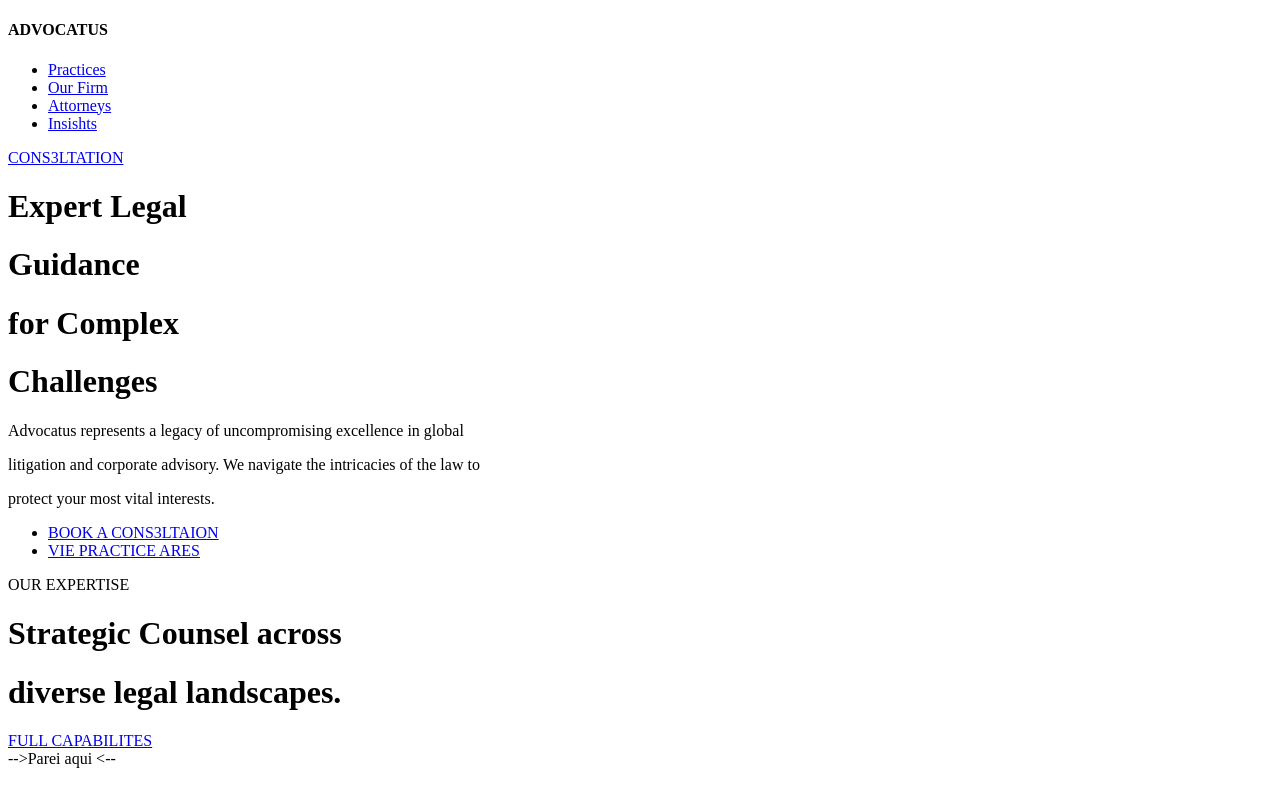
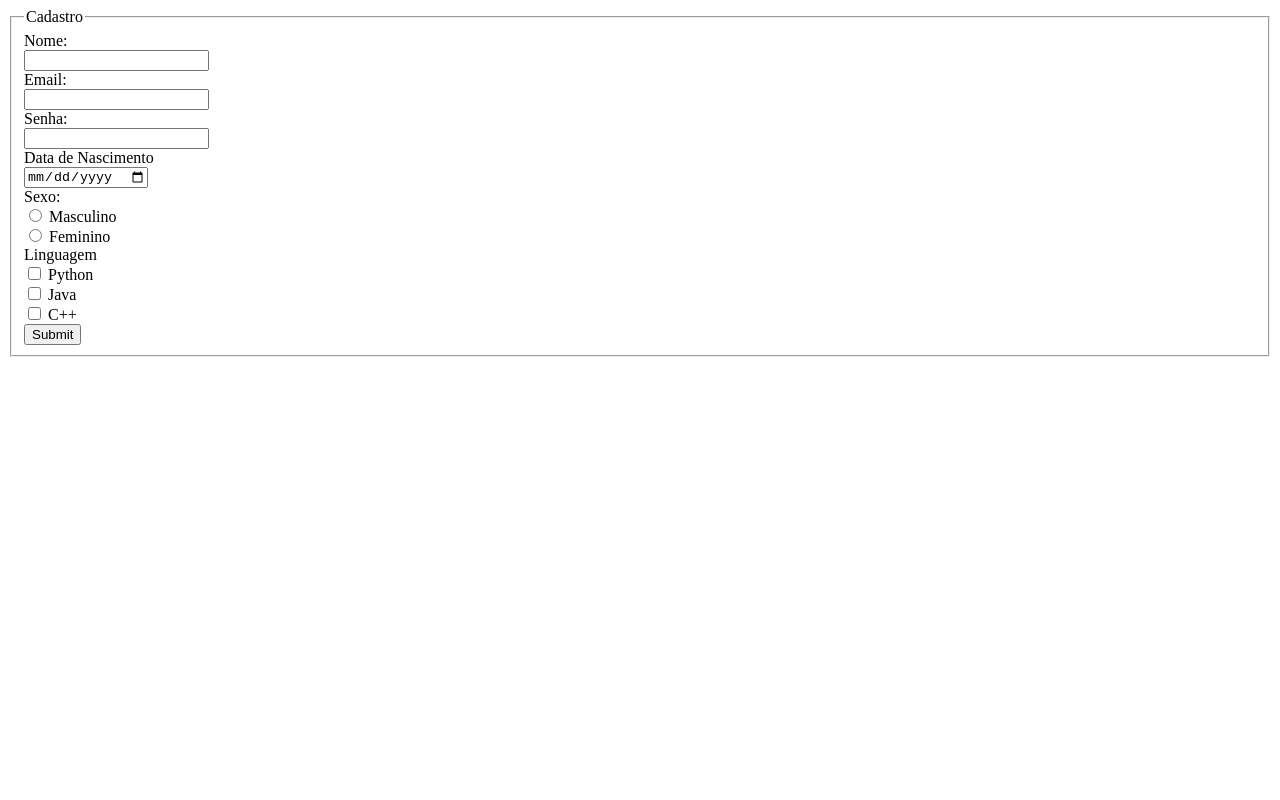
Before and after one commit to fp-fpx3/charleno-fp, a plain HTML site: page index.html in a window 1280 px wide. Drawn offline with Linux system fonts and the light colour scheme.

Commit message:
Add files via upload

```diff
--- a/index.html
+++ b/index.html
@@ -3,69 +3,30 @@
 <head>
     <meta charset="UTF-8">
     <meta name="viewport" content="width=device-width, initial-scale=1.0">
-    <title>Document</title>
+    <title>Meu Site</title>
 </head>
+
 <body>
-    <header>
-        <body>
-            <div>
-                <h4>ADVOCATUS</h4>
-            </div>
-            <div>
-                <nav>
-                    <ul>
-                        <li><a href="#">Practices</a></li>
-                        <li><a href="#">Our Firm</a></li>
-                        <li><a href="#">Attorneys</a></li>
-                        <li><a href="#">Insishts</a></li>
-                    </ul>
-                </nav>
-            </div>
-            <div>
-                <nav>
-                    <a href="#">CONS3LTATION</a>
-                </nav>
-            </div>
-        </body>
-    </header>
-    <main>
-        <div>
-            <header>
-                <body>
-                    <div>
-                    <h1>Expert Legal</h1>
-                    <h1>Guidance</h1>
-                    <h1>for Complex</h1>
-                    <h1>Challenges</h1>
-                    <p>Advocatus represents a legacy of uncompromising excellence in global</p>
-                    <p>litigation and corporate advisory. We navigate  the intricacies of the law to</p>
-                    <p>protect your most vital interests.</p>
-                </div>
-                <div>
-                    <nav>
-                        <ul>
-                            <li><a href="#">BOOK A CONS3LTAION</a></li>
-                            <li><a href="#">VIE PRACTICE ARES</a></li>
-                        </ul>
-                    </nav>
-                </div>
-                </body>
-            </header>
-        </div>
-        <div>
-            <body>
-                <header>
-                <div>
-                    <p>OUR EXPERTISE</p>
-                    <h1>Strategic Counsel across</h1>
-                    <h1>diverse legal landscapes.</h1> <a href="#">FULL CAPABILITES</a>
-                </div>
-            </header>
-            <div>
-            -->Parei aqui <--
-            </div>
-            </body>
-        </div>
-    </main>
+    <form action="/" method="POST">
+        <fieldset>
+            <legend>Cadastro</legend>
+            <label for="nome">Nome:</label><br />
+            <input type="text" name="nome"><br />
+            <label for="email">Email:</label><br />
+            <input type="email" name="email"><br />
+            <label for="senha">Senha:</label><br />
+            <input type="password" name="senha"><br />
+            <label for="datanasc">Data de Nascimento</label><br />
+            <input type="date" name="datanasc"><br />
+            <label for="sexo">Sexo:</label><br />
+            <input type="radio" name="sexo" value="masculino"> Masculino<br />
+            <input type="radio" name="sexo" value="feminino"> Feminino<br />
+            <label for="linguagens">Linguagem</label><br />
+            <input type="checkbox" name="linguagens" value="python"> Python<br />
+            <input type="checkbox" name="linguagens" value="java"> Java<br />
+            <input type="checkbox" name="linguagens" value="c++"> C++<br />
+            <input type="submit">
+        </fieldset>
+    </form>
 </body>
 </html>
```
